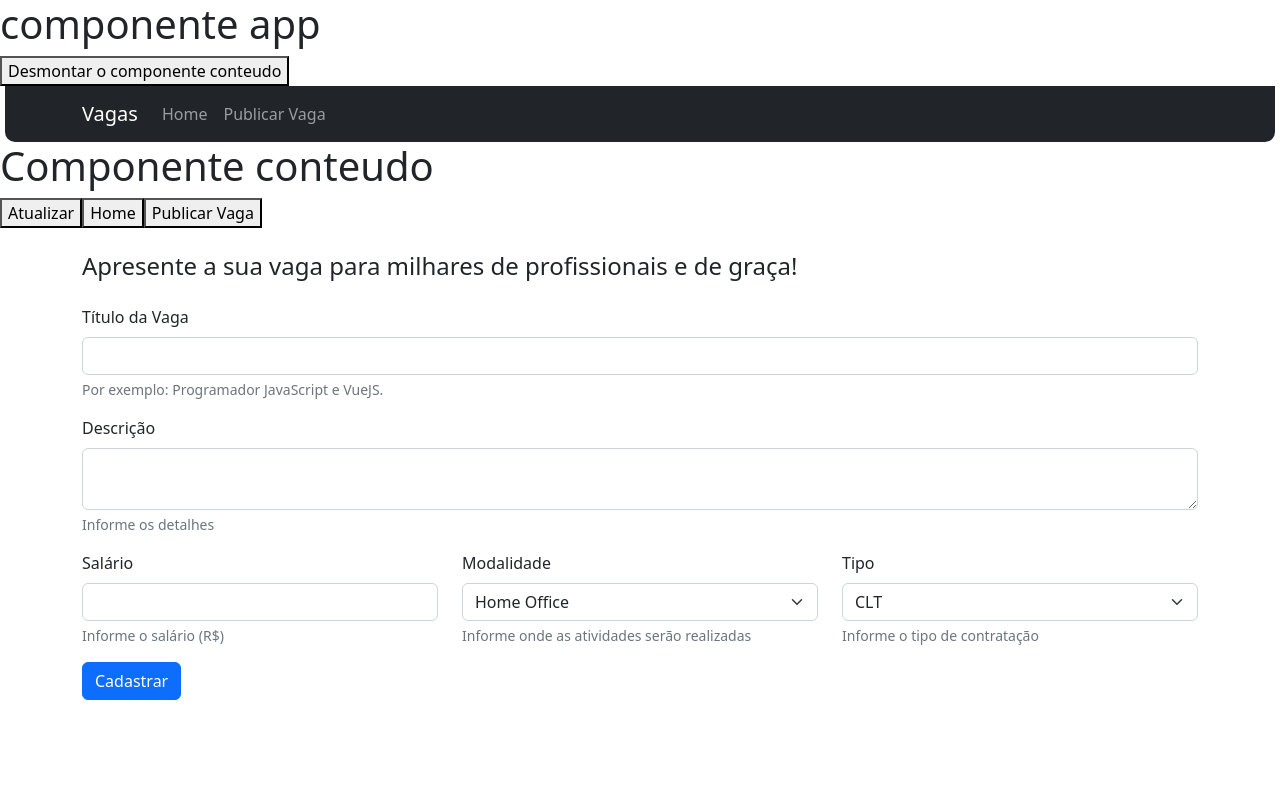
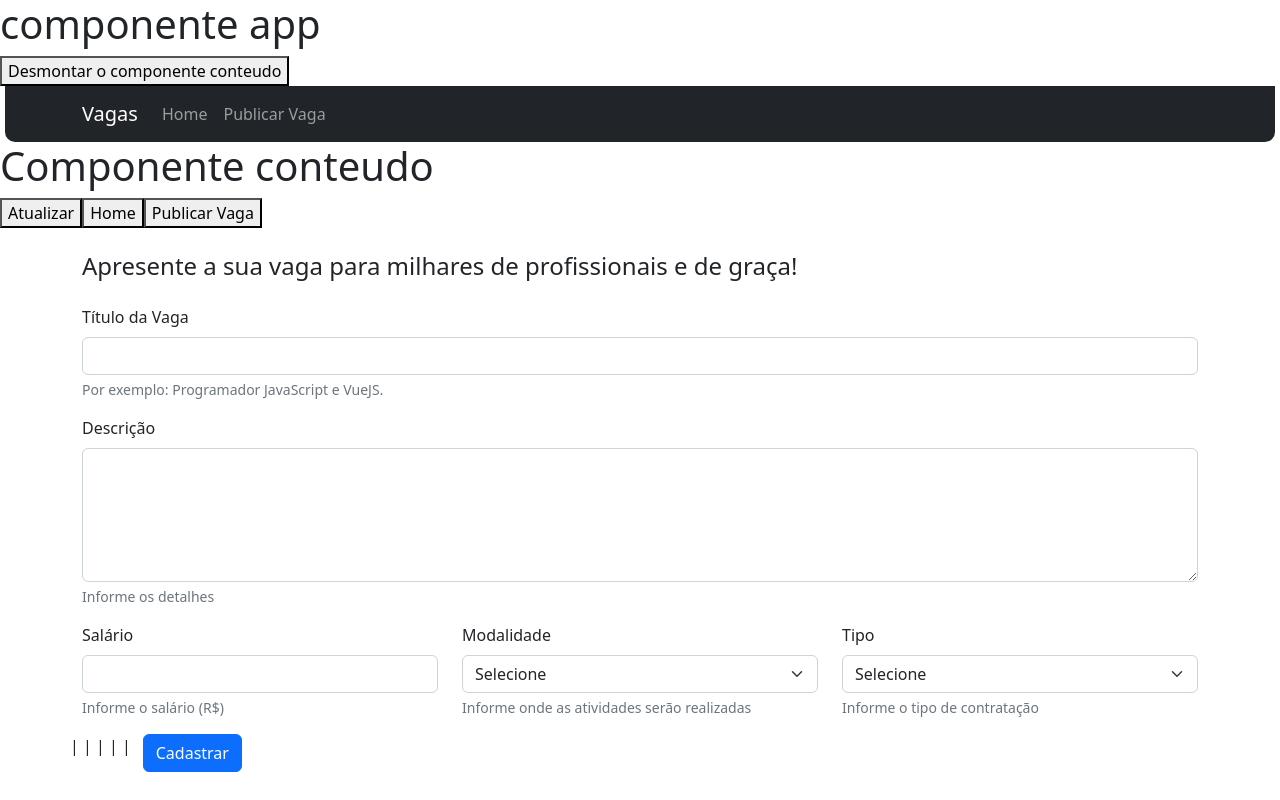
Before and after one commit to SamuelPereiraBrandao/Projeto-Vagas-Vue, a Vue app: page / in a window 1280 px wide. Both pictures are taken after a click on the button "Publicar Vaga". Built offline with nearby package versions, Linux system fonts and the light colour scheme.

Commit message:
armazenamento local LocalStorage

```diff
--- a/src/components/views/PublicarVaga.vue
+++ b/src/components/views/PublicarVaga.vue
@@ -9,7 +9,7 @@
     <div class="row mt-3">
       <div class="col">
         <label for="" class="form-label">Título da Vaga</label>
-        <input type="text" class="form-control" />
+        <input type="text" class="form-control" v-model="titulo" />
         <div class="form-text">
           Por exemplo: Programador JavaScript e VueJS.
         </div>
@@ -19,7 +19,8 @@
     <div class="row mt-3">
       <div class="col">
         <label for="" class="form-label">Descrição</label>
-        <textarea type="text" class="form-control"></textarea>
+        <textarea type="text" rows="5" class="form-control" v-model="descricao" ></textarea>
+
         <div class="form-text">Informe os detalhes</div>
       </div>
     </div>
@@ -27,13 +28,14 @@
     <div class="row mt-3">
       <div class="col">
         <label for="" class="form-label">Salário</label>
-        <input type="number" class="form-control" />
+        <input type="number" class="form-control" v-model="salario" />
         <div class="form-text">Informe o salário (R$)</div>
       </div>
 
       <div class="col">
         <label for="" class="form-label">Modalidade</label>
-        <select class="form-select">
+        <select class="form-select" v-model="modalidade">
+          <option value="" disabled>Selecione</option>
           <option value="1">Home Office</option>
           <option value="2">Presencial</option>
         </select>
@@ -42,7 +44,8 @@
 
       <div class="col">
         <label for="" class="form-label">Tipo</label>
-        <select class="form-select">
+        <select class="form-select" v-model="tipo">
+          <option value="" disabled>Selecione</option>
           <option value="1">CLT</option>
           <option value="2">PJ</option>
         </select>
@@ -53,8 +56,9 @@
     </div>
 
     <div class="row mt-3">
+      {{titulo}} | {{descricao}} | {{salario}} | {{modalidade}} | {{tipo}} |
       <div class="col">
-        <button type="submit" class="btn btn-primary">Cadastrar</button>
+        <button type="submit" class="btn btn-primary" @click="salvarVaga()">Cadastrar</button>
       </div>
     </div>
 
@@ -64,6 +68,25 @@
 <script>
 export default {
   name: "PublicarVaga",
+  data: () => ({
+    titulo:'',
+    descricao:'',
+    salario:'',
+    modalidade:'',
+    tipo:'',
+  }),
+  methods:{
+    salvarVaga(){
+      let vaga = {
+        titulo: this.titulo,
+        descricao: this.descricao,
+        salario: this.salario,
+        modalidade: this.modalidade,
+        tipo: this.tipo,
+      }
+      localStorage.setItem('vagas',JSON.stringify(vaga))
+    }
+  }
 };
 </script>
 <style>
```
